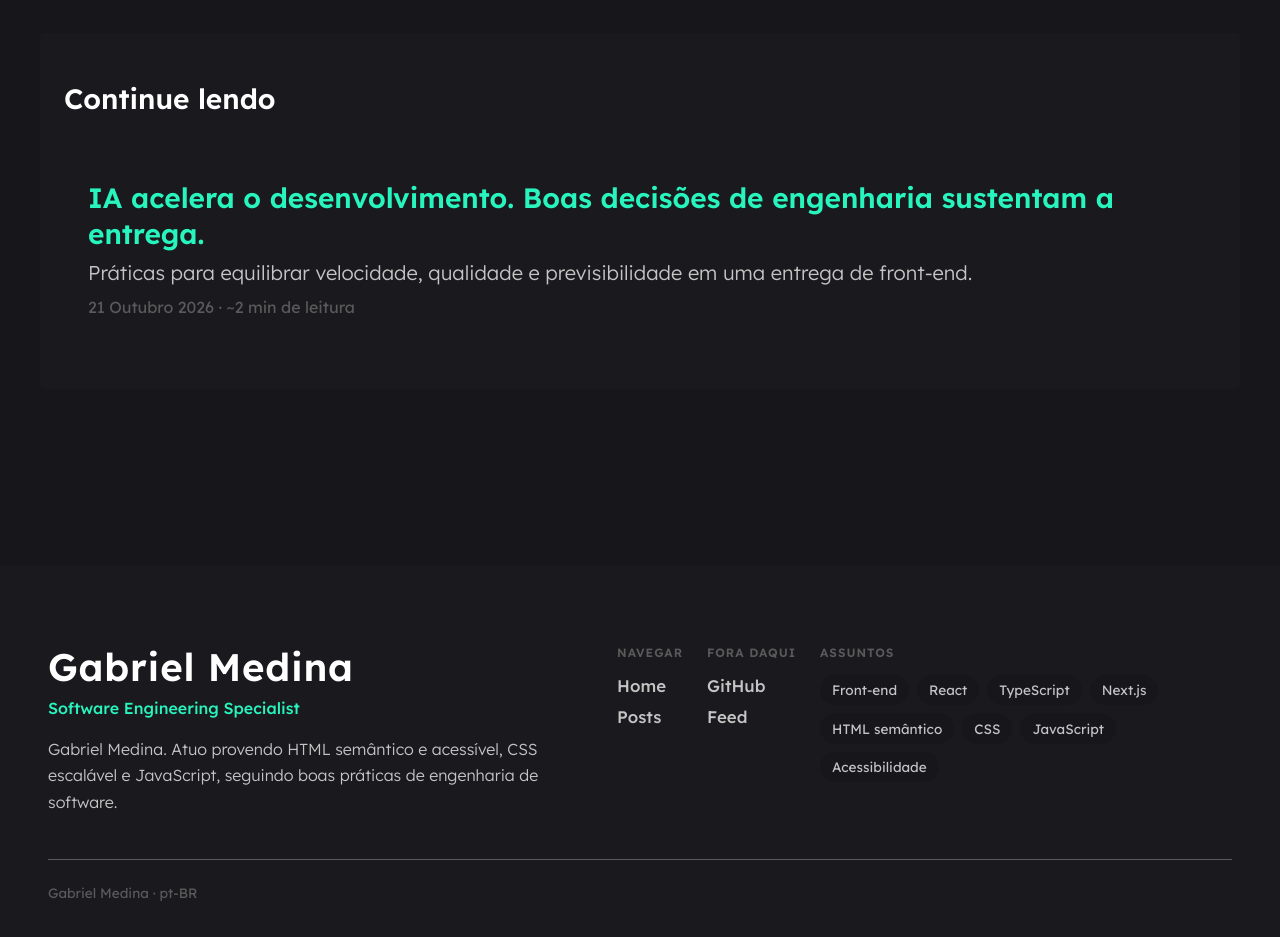
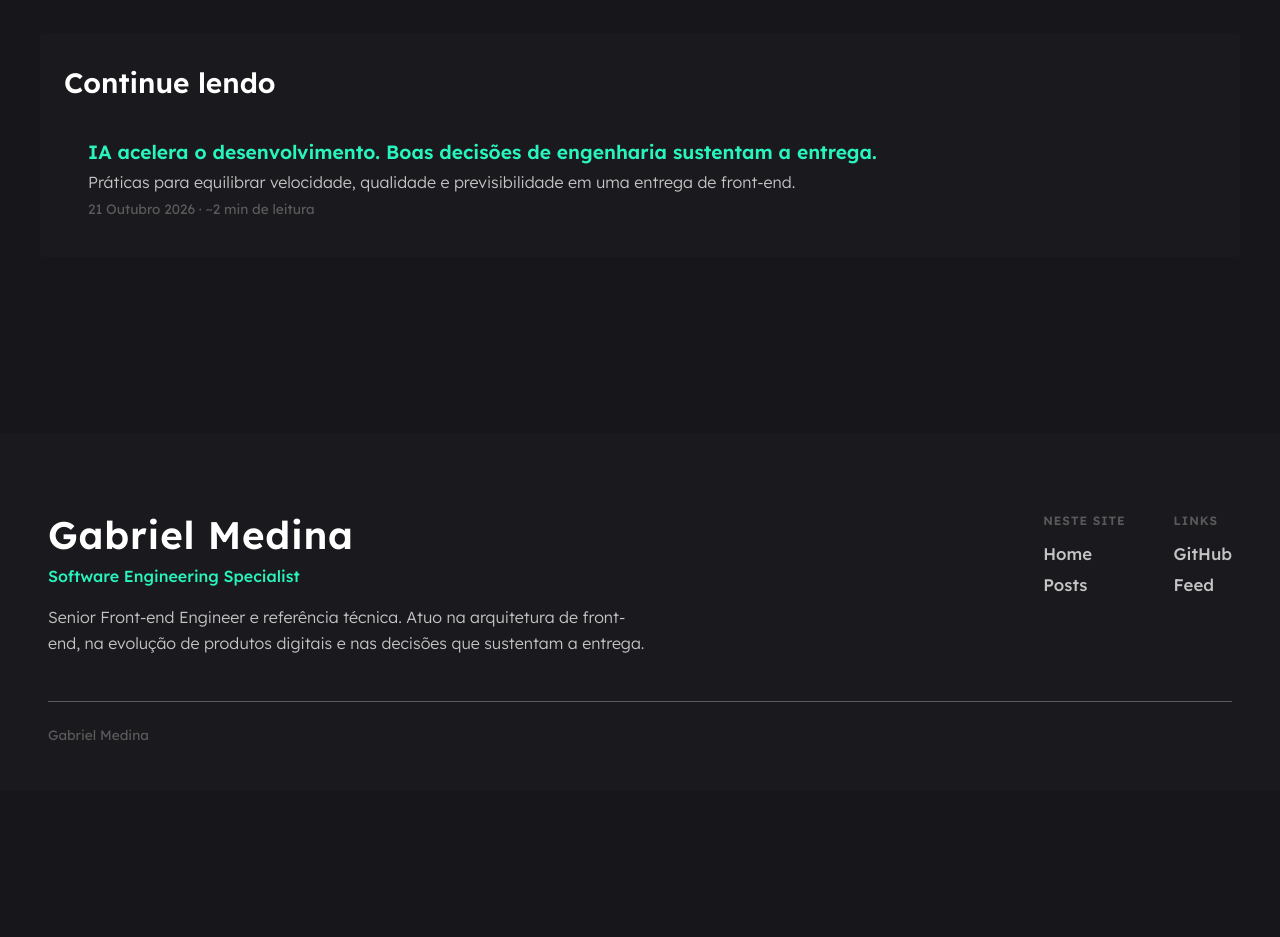
Before and after one commit to gabrielmedina/profile, a Next.js app: page /posts/referencia-tecnica in a window 1280 px wide. Shown: the part 3280-4217 px from the top of the page. After the commit the page ends 4071 px from the top, so only its background shows below. Built offline with nearby package versions, Linux system fonts and the light colour scheme; no server answers.

Commit message:
feat: align footer copy and posts heading with seniority
Keep the footer background and drop the topic list. Match the Posts
title to the article scale and give related posts internal padding
with a smaller item.

Co-authored-by: Gabriel Medina <gmedina.santos@gmail.com>

```diff
--- a/src/components/footer/footer.module.scss
+++ b/src/components/footer/footer.module.scss
@@ -78,24 +78,6 @@
   }
 }
 
-.topicList {
-  display: flex;
-  flex-wrap: wrap;
-  gap: 0.5rem;
-  margin: 0;
-  padding: 0;
-  list-style: none;
-}
-
-.topic {
-  padding: 0.4rem 0.75rem;
-  background: var(--color-background);
-  border-radius: 999px;
-  color: var(--color-text);
-  font-size: 0.85rem;
-  line-height: 1.3;
-}
-
 .note {
   width: 100%;
   max-width: 1200px;
@@ -113,7 +95,7 @@
   }
 
   .inner {
-    grid-template-columns: minmax(0, 1.3fr) minmax(16rem, 1fr);
+    grid-template-columns: minmax(0, 1.4fr) auto;
     gap: 4rem;
     align-items: start;
   }
@@ -123,25 +105,7 @@
   }
 
   .columns {
-    grid-template-columns: 1fr 1fr;
-    gap: 2.5rem 1.5rem;
-  }
-
-  .topics {
-    grid-column: 1 / -1;
+    grid-template-columns: auto auto;
+    gap: 3rem;
   }
 }
-
-@media screen and (min-width: 1100px) {
-  .inner {
-    grid-template-columns: minmax(0, 1.15fr) minmax(0, 1.4fr);
-  }
-
-  .columns {
-    grid-template-columns: auto auto minmax(0, 1fr);
-  }
-
-  .topics {
-    grid-column: auto;
-  }
-}
--- a/src/components/footer/footer.tsx
+++ b/src/components/footer/footer.tsx
@@ -7,6 +7,9 @@ const pages = [
   { title: 'Posts', href: '/posts' },
 ] as const
 
+const summary =
+  'Senior Front-end Engineer e referência técnica. Atuo na arquitetura de front-end, na evolução de produtos digitais e nas decisões que sustentam a entrega.'
+
 export function Footer() {
   return (
     <footer className={styles.footer}>
@@ -14,12 +17,12 @@ export function Footer() {
         <div className={styles.brand}>
           <p className={styles.name}>{site.name}</p>
           <p className={styles.role}>{site.jobTitle}</p>
-          <p className={styles.description}>{site.description}</p>
+          <p className={styles.description}>{summary}</p>
         </div>
 
         <div className={styles.columns}>
           <nav aria-label="Rodapé">
-            <p className={styles.label}>Navegar</p>
+            <p className={styles.label}>Neste site</p>
             <ul className={styles.list}>
               {pages.map((page) => (
                 <li key={page.href}>
@@ -32,7 +35,7 @@ export function Footer() {
           </nav>
 
           <div>
-            <p className={styles.label}>Fora daqui</p>
+            <p className={styles.label}>Links</p>
             <ul className={styles.list}>
               <li>
                 <a
@@ -51,23 +54,10 @@ export function Footer() {
               </li>
             </ul>
           </div>
-
-          <div className={styles.topics}>
-            <p className={styles.label}>Assuntos</p>
-            <ul className={styles.topicList}>
-              {site.knowsAbout.map((topic) => (
-                <li key={topic} className={styles.topic}>
-                  {topic}
-                </li>
-              ))}
-            </ul>
-          </div>
         </div>
       </div>
 
-      <p className={styles.note}>
-        {site.name} · {site.language}
-      </p>
+      <p className={styles.note}>{site.name}</p>
     </footer>
   )
 }
--- a/src/features/posts/components/post-item.module.scss
+++ b/src/features/posts/components/post-item.module.scss
@@ -55,3 +55,43 @@
     font-size: 1em;
   }
 }
+
+.compact {
+  padding: 1rem 1.15rem;
+
+  &:hover,
+  &:focus-visible {
+    transform: none;
+  }
+
+  .title {
+    font-size: 1.05rem;
+  }
+
+  .description {
+    font-size: 0.9rem;
+  }
+
+  .meta {
+    margin-top: 0.5rem;
+    font-size: 0.75rem;
+  }
+}
+
+@media screen and (min-width: 768px) {
+  .compact {
+    padding: 1.25rem 1.5rem;
+
+    .title {
+      font-size: 1.2rem;
+    }
+
+    .description {
+      font-size: 1rem;
+    }
+
+    .meta {
+      font-size: 0.85rem;
+    }
+  }
+}
--- a/src/features/posts/components/post-item.tsx
+++ b/src/features/posts/components/post-item.tsx
@@ -8,13 +8,16 @@ import styles from './post-item.module.scss'
 
 type PostItemProps = {
   post: PostSummary
+  size?: 'default' | 'compact'
 }
 
-export function PostItem({ post }: PostItemProps) {
+export function PostItem({ post, size = 'default' }: PostItemProps) {
   return (
     <Link
       href={`/posts/${post.slug}`}
-      className={styles.link}
+      className={
+        size === 'compact' ? `${styles.link} ${styles.compact}` : styles.link
+      }
       onClick={() => track('clicked-post-item', { title: post.title })}
     >
       <h2 className={styles.title}>{post.title}</h2>
--- a/src/features/posts/components/post-list.module.scss
+++ b/src/features/posts/components/post-list.module.scss
@@ -30,11 +30,11 @@
 }
 
 .title {
-  margin: 0 0 0.5rem;
-  color: var(--color-text);
-  font-size: 1.5rem;
+  margin: 0 0 1rem;
+  color: var(--color-title);
+  font-size: 2rem;
   font-weight: 600;
-  letter-spacing: 0.02em;
+  line-height: 1.2;
 }
 
 .lead {
@@ -80,7 +80,8 @@
   }
 
   .title {
-    font-size: 1.65rem;
+    margin-bottom: 2rem;
+    font-size: 3.25rem;
   }
 
   .list {
--- a/src/features/posts/components/related-posts.module.scss
+++ b/src/features/posts/components/related-posts.module.scss
@@ -1,11 +1,12 @@
 .section {
-  margin: 4.5rem -1.6rem 0;
-  padding: 2.5rem 1.6rem 1.25rem;
+  margin-top: 4.5rem;
+  padding: 1.5rem 1.15rem 1rem;
   background: var(--color-background-interactive);
+  border-radius: 4px;
 }
 
 .title {
-  margin: 0 0 0.75rem;
+  margin: 0 0 1rem;
   color: var(--color-title);
   font-size: 1.35rem;
   font-weight: 600;
@@ -14,7 +15,8 @@
 .list {
   display: flex;
   flex-direction: column;
-  margin: 0 -1.6rem;
+  gap: 0.35rem;
+  margin: 0;
   padding: 0;
   list-style: none;
 
@@ -26,17 +28,12 @@
 
 @media screen and (min-width: 768px) {
   .section {
-    margin: 7rem 0 0;
-    padding: 3rem 1.5rem 1.5rem;
-    border-radius: 4px;
+    margin-top: 7rem;
+    padding: 2rem 1.5rem 1.25rem;
   }
 
   .title {
-    margin-bottom: 1rem;
+    margin-bottom: 1.25rem;
     font-size: 1.75rem;
   }
-
-  .list {
-    margin: 0 -1.5rem;
-  }
 }
--- a/src/features/posts/components/related-posts.tsx
+++ b/src/features/posts/components/related-posts.tsx
@@ -17,7 +17,7 @@ export function RelatedPosts({ posts }: RelatedPostsProps) {
       <ol className={styles.list}>
         {posts.map((post) => (
           <li key={post.slug}>
-            <PostItem post={post} />
+            <PostItem post={post} size="compact" />
           </li>
         ))}
       </ol>
```
